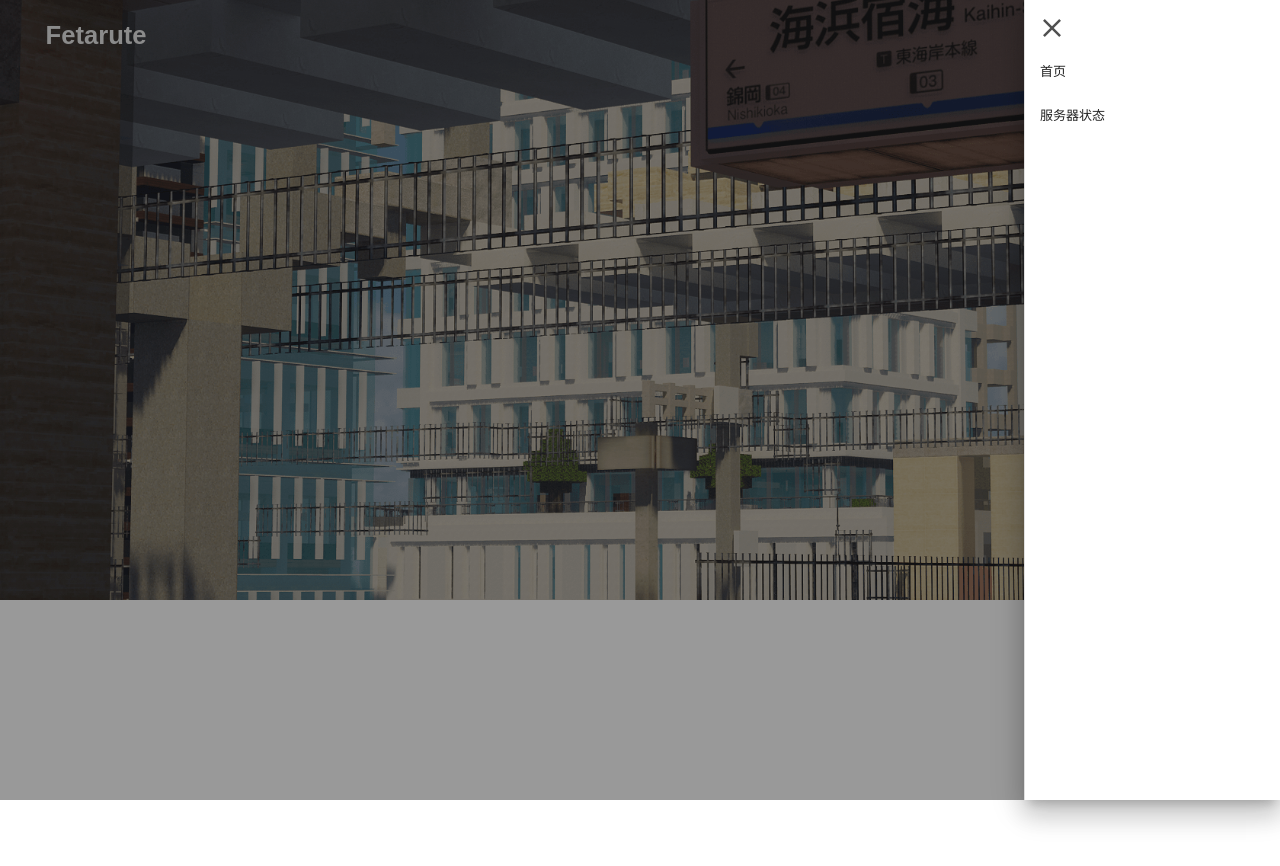
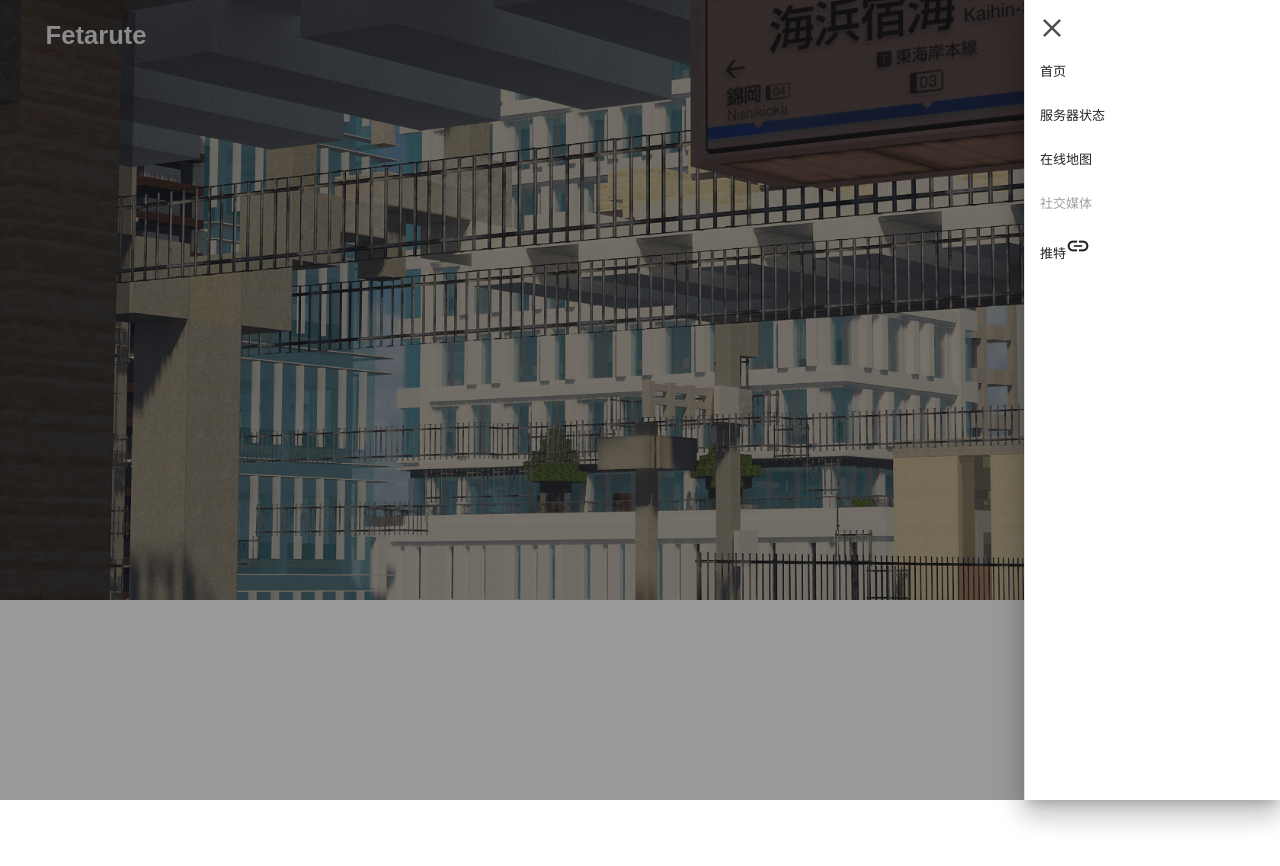
Before and after one commit to Team-Cenlinc/Fetarute-Website, a Vue app: page /#/tools/status in a window 1280 px wide. Both pictures are taken after a click on the button "menu". Shown: the top 866 px of the page. Built offline with nearby package versions, Linux system fonts and the light colour scheme.

Commit message:
小更改

```diff
--- a/src/assets/global.css
+++ b/src/assets/global.css
@@ -21,7 +21,7 @@
 }
 
 * {
-    font-family:  sans-serif, Charter, Arial, "Noto Sans SC";
+    font-family:  "Noto Sans SC", sans-serif, Charter, Arial, "Noto Sans JP";
     -webkit-font-smoothing: antialiased;
     -moz-osx-font-smoothing: grayscale;
 }
--- a/src/components/bodyPictureViewer.vue
+++ b/src/components/bodyPictureViewer.vue
@@ -1,6 +1,6 @@
 <template>
   <div class="picture-carousel" id="pan-header-picture">
-    <v-carousel hide-delimiters :show-arrows="false" height="600">
+    <v-carousel hide-delimiters cycle interval=6000 :show-arrows="false" height="600">
       <v-carousel-item
           v-for="(item,i) in panHeaderImages"
           :key="i"
@@ -13,6 +13,7 @@
 
 <script>
 import KJH from "../assets/pictures/pan-header/KJH-Optimal.png"
+import KJH02 from "../assets/pictures/pan-header/KJH02-Optimal.png"
 
 export default {
   name: "bodyPictureViewer",
@@ -20,6 +21,9 @@ export default {
     panHeaderImages: [
       {
         src: KJH
+      },
+      {
+        src: KJH02
       }
     ]
   }),
--- a/src/components/header.vue
+++ b/src/components/header.vue
@@ -7,7 +7,7 @@
         <input type="button" @click.stop="drawer = !drawer" class="material-symbols-outlined header-nav" value="menu">
         <input type="button" @click="changeModeAnimation" v-if="darkMode" class="material-symbols-outlined header-nav style-option" value="dark_mode">
         <input type="button" @click="changeModeAnimation" v-if="!darkMode" class="material-symbols-outlined header-nav style-option" value="light_mode">
-        <v-menu offset-y v-bind:dark="darkMode" buttom origin="center center" transition="slide-y-transition" content-class="lang-menu" close-on-click="close-on-click">
+        <v-menu offset-y v-bind:dark="darkMode" buttom origin="center center" transition="slide-y-transition" content-class="lang-menu" close-on-click="close-on-click" open-on-hover>
           <template v-slot:activator="{ on, attrs }">
             <input v-bind="attrs" v-on="on" type="button" class="material-symbols-outlined header-nav" value="translate">
           </template>
@@ -17,7 +17,7 @@
             :key="index"
             link
             >
-              <v-list-item-title>{{ lang.title }}</v-list-item-title>
+              <v-list-item-title @click="modifyLanguage(lang.key)">{{ lang.title }}</v-list-item-title>
             </v-list-item>
           </v-list>
         </v-menu>
@@ -34,6 +34,15 @@
               <v-list-item>
                 <v-list-item-title>{{ $t("headerNav.serverStatus") }}</v-list-item-title>
               </v-list-item>
+              <v-list-item>
+                <v-list-item-title>{{ $t("headerNav.onlineMap") }}</v-list-item-title>
+              </v-list-item>
+              <v-list-item :disabled="true">
+                <v-list-item-title>{{ $t("headerNav.socialMedia") }}</v-list-item-title>
+              </v-list-item>
+              <v-list-item link href="https://twitter.com/Fetarute" :title="$t('headerNav.externalLink')">
+                <v-list-item-title>{{ $t("headerNav.twitter") }}<span class="material-symbols-outlined">link</span></v-list-item-title>
+              </v-list-item>
             </v-list-item-group>
           </v-list>
         </v-navigation-drawer>
@@ -44,6 +53,7 @@
 
 <script>
 import anime from 'animejs/lib/anime.es.js';
+import i18n from "@/locales/i18n";
 
 export default {
   name: "headerNav",
@@ -54,10 +64,16 @@ export default {
     scrollPassed: false,
     languageList: [
       {
-        title: '简体中文'
+        title: '简体中文',
+        key: 'zh_cn'
       },
       {
-        title: "English"
+        title: "日本語",
+        key: 'ja_jp'
+      },
+      {
+        title: "English",
+        key: 'en_us'
       }
     ]
   }),
@@ -106,7 +122,14 @@ export default {
       } else if (scrollOffset < panHeaderHeight - 70) {
         this.scrollPassed = false
       }
+    },
+    modifyLanguage(lang_key) {
+      i18n.locale = lang_key
+      localStorage.setItem("localeLanguage", lang_key)
     }
+  },
+  beforeDestroy() {
+    window.removeEventListener("scroll", this.handleScroll);
   }
 }
 </script>
@@ -142,6 +165,7 @@ header .header-flex {
   flex-direction: row;
   justify-content: space-between;
   z-index: 3;
+  transition: 225ms ease-out;
   position: fixed;
 }
 
--- a/src/locales/en_US.json
+++ b/src/locales/en_US.json
@@ -1,6 +1,10 @@
 {
   "headerNav": {
     "homePage": "Home Page",
-    "serverStatus": "Server Status"
+    "serverStatus": "Server Status",
+    "onlineMap": "Online Map",
+    "socialMedia": "Social Media",
+    "externalLink": "Jump to external link",
+    "twitter": "Twitter"
   }
 }
--- a/src/locales/i18n.js
+++ b/src/locales/i18n.js
@@ -8,6 +8,7 @@ const LOCALE_KEY = 'localeLanguage'
 
 const locales = {
   zh_cn: require('./zh_CN.json'),
+  ja_jp: require('./ja_JP.json'),
   en_us: require('./en_US.json'),
 }
 
--- /dev/null
+++ b/src/locales/ja_JP.json
@@ -0,0 +1,10 @@
+{
+  "headerNav": {
+    "homePage": "ホームページ",
+    "serverStatus": "サーバーステータス",
+    "onlineMap": "オンライン地図",
+    "socialMedia": "ソーシャルメディア",
+    "externalLink": "他のサイトへ",
+    "twitter": "ツイッター"
+  }
+}
--- a/src/locales/zh_CN.json
+++ b/src/locales/zh_CN.json
@@ -1,6 +1,10 @@
 {
   "headerNav": {
     "homePage": "首页",
-    "serverStatus": "服务器状态"
+    "serverStatus": "服务器状态",
+    "onlineMap": "在线地图",
+    "socialMedia": "社交媒体",
+    "externalLink": "跳转至外部链接",
+    "twitter": "推特"
   }
 }
```
Also changed, not shown: src/assets/pictures/pan-header/KJH02-Optimal.png (added).
